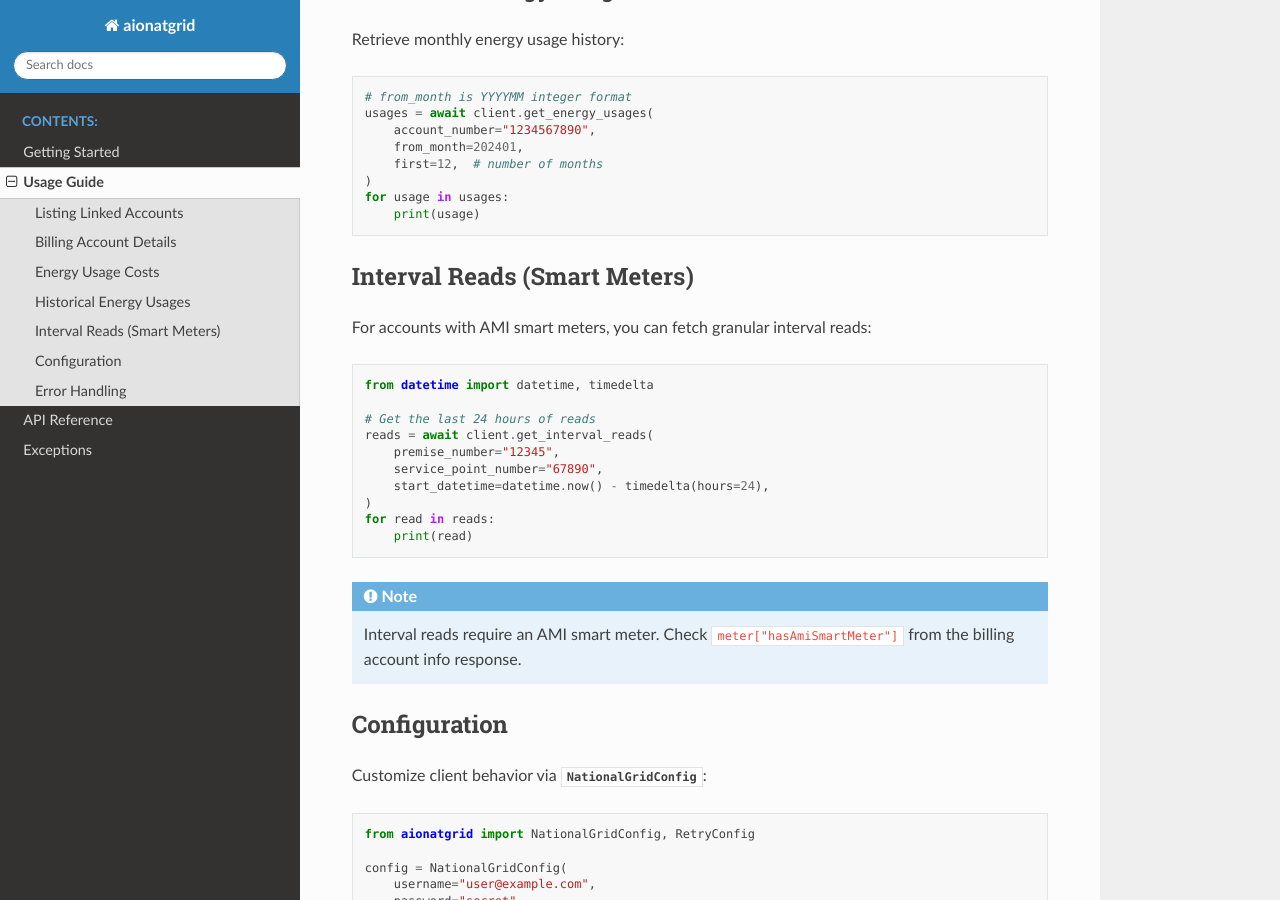
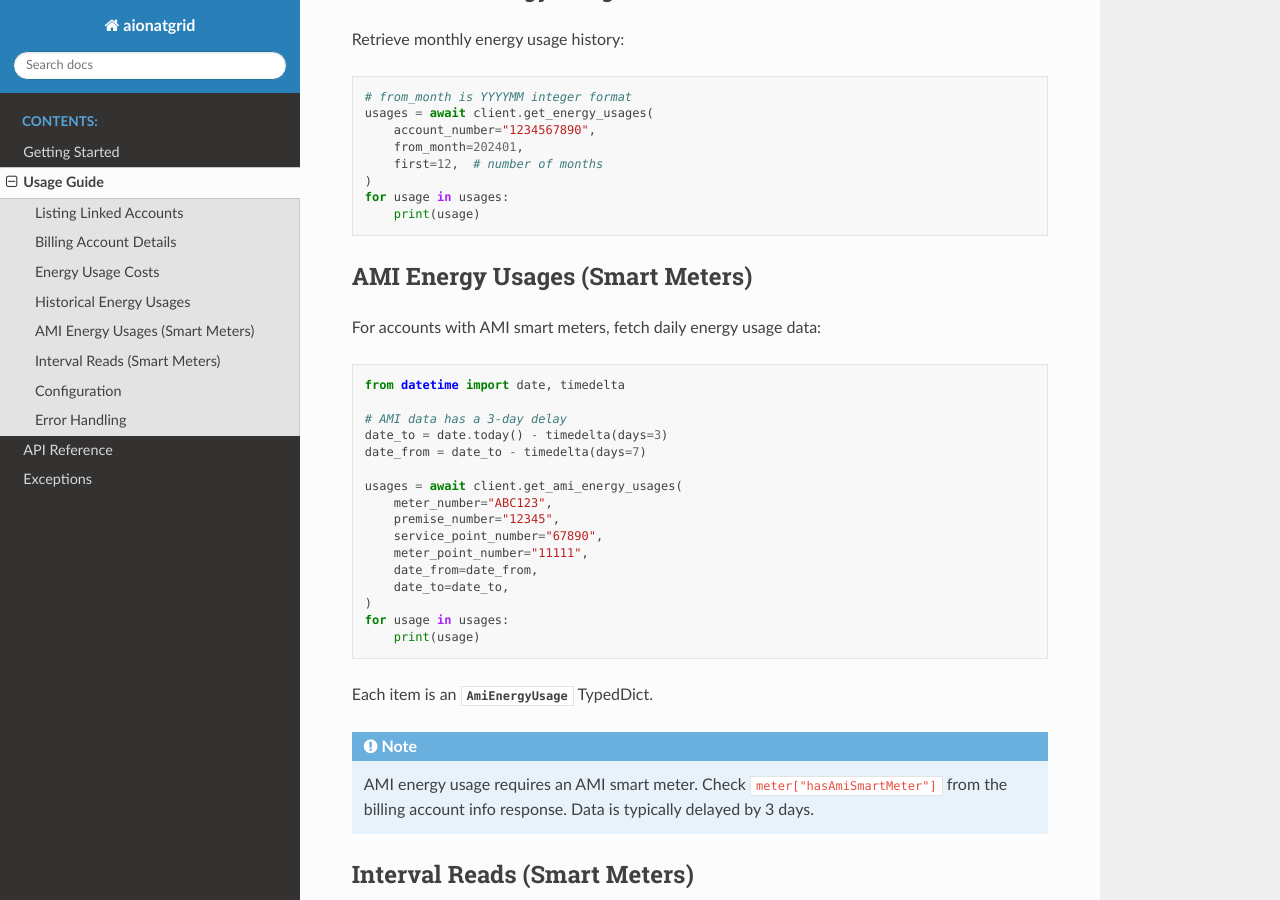
Before and after one commit to RyanMorash/aionatgrid, a Sphinx documentation site: the page built from docs/source/usage.rst, in a window 1280 px wide and 900 px high, scrolled down 1114 px. Built offline with Sphinx 7.4.7 and the Read the Docs theme 3.1.0, drawn with Linux system fonts in a browser that asks for light colours.

Commit message:
Update Sphinx docs for simplified typed-only public API
Remove references to internal types (GraphQLRequest, RestRequest,
StandardQuery, query builders, extract helpers) from API reference.
Add AmiEnergyUsage model and AMI usage guide section.

Co-Authored-By: Claude Opus 4.5 <noreply@anthropic.com>

```diff
--- a/docs/source/index.rst
+++ b/docs/source/index.rst
@@ -9,7 +9,7 @@ Async Python client for the National Grid API, built on `aiohttp <https://docs.a
 - Automatic OIDC authentication via Azure AD B2C
 - Token caching with automatic refresh before expiration
 - GraphQL and REST endpoint support
-- Typed response models with extraction helpers
+- Typed response models via TypedDict
 - Configurable retry with exponential backoff
 - Connection pooling and session reuse
 
--- a/docs/source/usage.rst
+++ b/docs/source/usage.rst
@@ -66,6 +66,38 @@ Retrieve monthly energy usage history:
    )
    for usage in usages:
        print(usage)
+
+AMI Energy Usages (Smart Meters)
+--------------------------------
+
+For accounts with AMI smart meters, fetch daily energy usage data:
+
+.. code-block:: python
+
+   from datetime import date, timedelta
+
+   # AMI data has a 3-day delay
+   date_to = date.today() - timedelta(days=3)
+   date_from = date_to - timedelta(days=7)
+
+   usages = await client.get_ami_energy_usages(
+       meter_number="ABC123",
+       premise_number="12345",
+       service_point_number="67890",
+       meter_point_number="11111",
+       date_from=date_from,
+       date_to=date_to,
+   )
+   for usage in usages:
+       print(usage)
+
+Each item is an :class:`~aionatgrid.models.AmiEnergyUsage` TypedDict.
+
+.. note::
+
+   AMI energy usage requires an AMI smart meter. Check
+   ``meter["hasAmiSmartMeter"]`` from the billing account info response.
+   Data is typically delayed by 3 days.
 
 Interval Reads (Smart Meters)
 -----------------------------
```
Also changed, not shown: docs/source/api.rst (+4 -52 lines).
